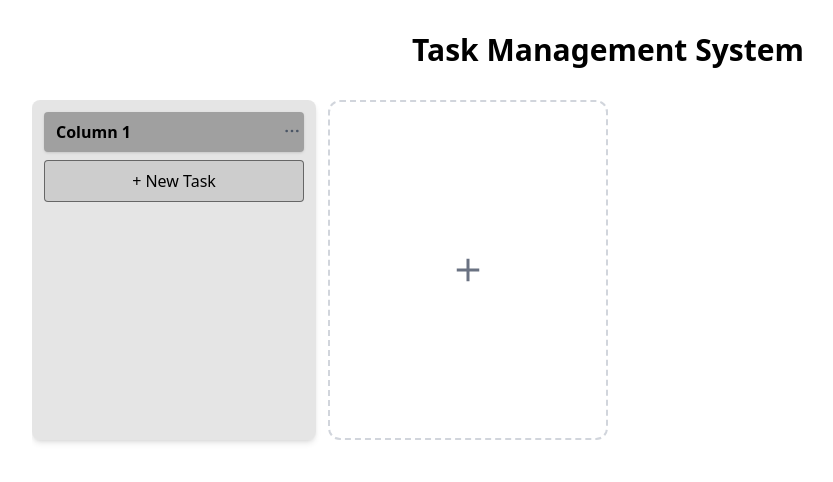
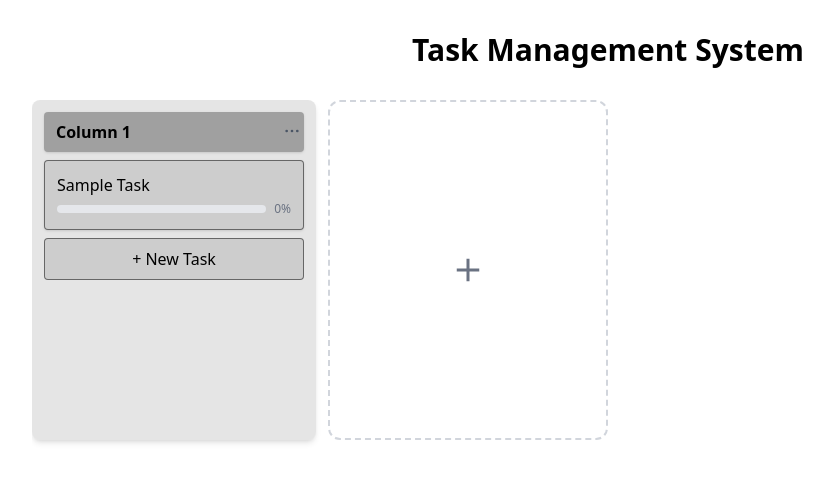
Before and after one commit to Al-Khalsi/Kanbananas, a Next.js app in the folder frontend/: page / in a window 1280 px wide. Shown: the top 482 px of the page, without its empty margins (32-865 px from the left). Built offline with nearby package versions, Linux system fonts and the light colour scheme.

Commit message:
feat(task): add modal and card components for task management

```diff
--- a/frontend/src/app/page.tsx
+++ b/frontend/src/app/page.tsx
@@ -9,6 +9,14 @@ export default function Home() {
       id: 1,
       title: "Column 1",
       color: "0, 0, 0",
+      tasks: [
+        {
+          id: 1,
+          title: "Sample Task",
+          description: "This is a sample task",
+          progress: 0,
+        },
+      ],
     },
   ]);
 
@@ -21,6 +29,7 @@ export default function Home() {
         id: newId,
         title: `Column ${newId}`,
         color: "0, 0, 0",
+        tasks: [],
       },
     ]);
   };
@@ -45,6 +54,48 @@ export default function Home() {
     setColumns(columns.filter((column) => column.id !== id));
   };
 
+  const addTaskToColumn = (
+    columnId: number,
+    taskData: { title: string; description: string; progress: number }
+  ) => {
+    setColumns(
+      columns.map((column) => {
+        if (column.id === columnId) {
+          const newTaskId =
+            column.tasks.length > 0
+              ? Math.max(...column.tasks.map((t) => t.id)) + 1
+              : 1;
+
+          return {
+            ...column,
+            tasks: [...column.tasks, { id: newTaskId, ...taskData }],
+          };
+        }
+        return column;
+      })
+    );
+  };
+
+  const updateTaskInColumn = (
+    columnId: number,
+    taskId: number,
+    updates: { title?: string; description?: string; progress?: number }
+  ) => {
+    setColumns(
+      columns.map((column) => {
+        if (column.id === columnId) {
+          return {
+            ...column,
+            tasks: column.tasks.map((task) =>
+              task.id === taskId ? { ...task, ...updates } : task
+            ),
+          };
+        }
+        return column;
+      })
+    );
+  };
+
   return (
     <div className="min-h-screen p-8">
       <div className="max-w-6xl mx-auto">
@@ -64,6 +115,11 @@ export default function Home() {
               onTitleChange={(newTitle) =>
                 updateColumnTitle(column.id, newTitle)
               }
+              onAddTask={(taskData) => addTaskToColumn(column.id, taskData)}
+              onTaskUpdate={(taskId, updates) =>
+                updateTaskInColumn(column.id, taskId, updates)
+              }
+              tasks={column.tasks}
             />
           ))}
 
@@ -72,7 +128,8 @@ export default function Home() {
             className={`flex-none flex flex-col items-center justify-center p-2 me-3 mb-4
               box-content w-65 h-80 text-4xl rounded-xl transition-colors border-2
               border-gray-300 text-gray-500 border-dashed cursor-pointer
-              hover:border-black hover:text-black `}>
+              hover:border-black hover:text-black `}
+          >
             <IoMdAdd />
           </button>
         </div>
```
